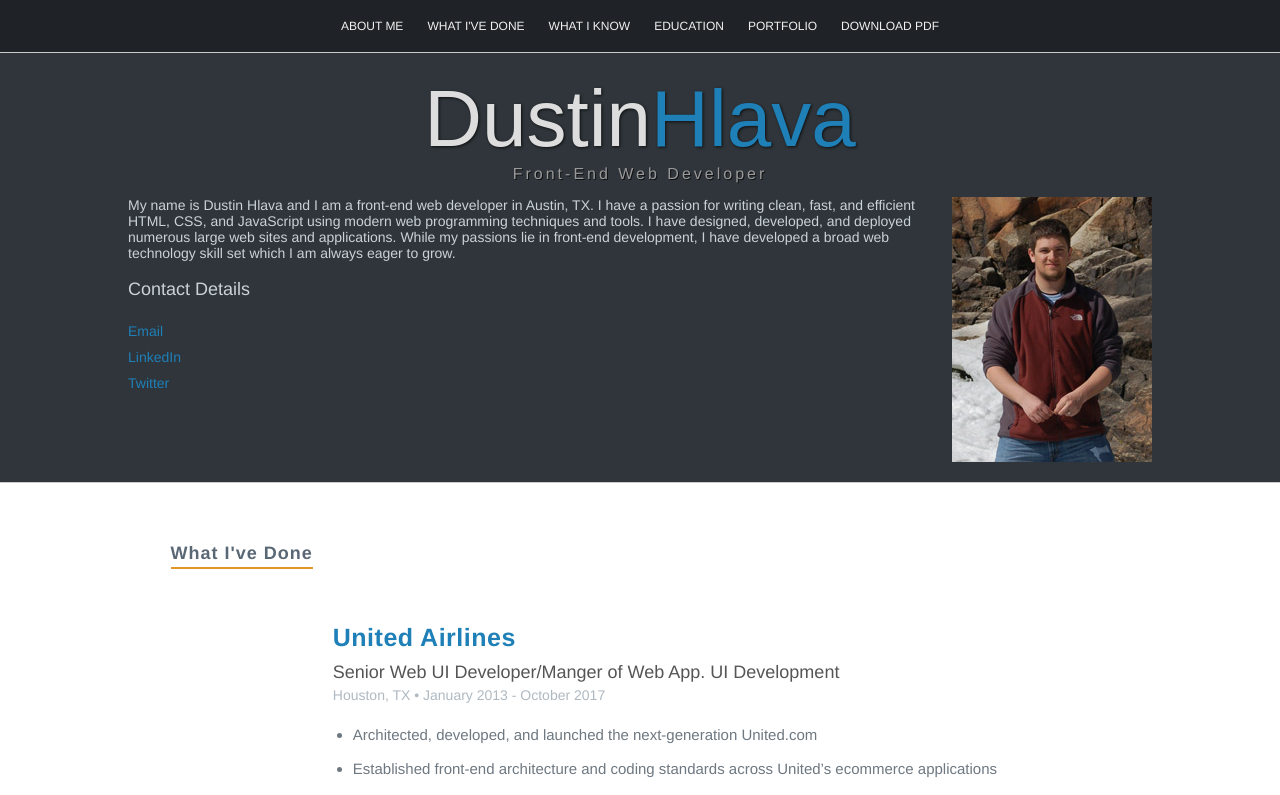
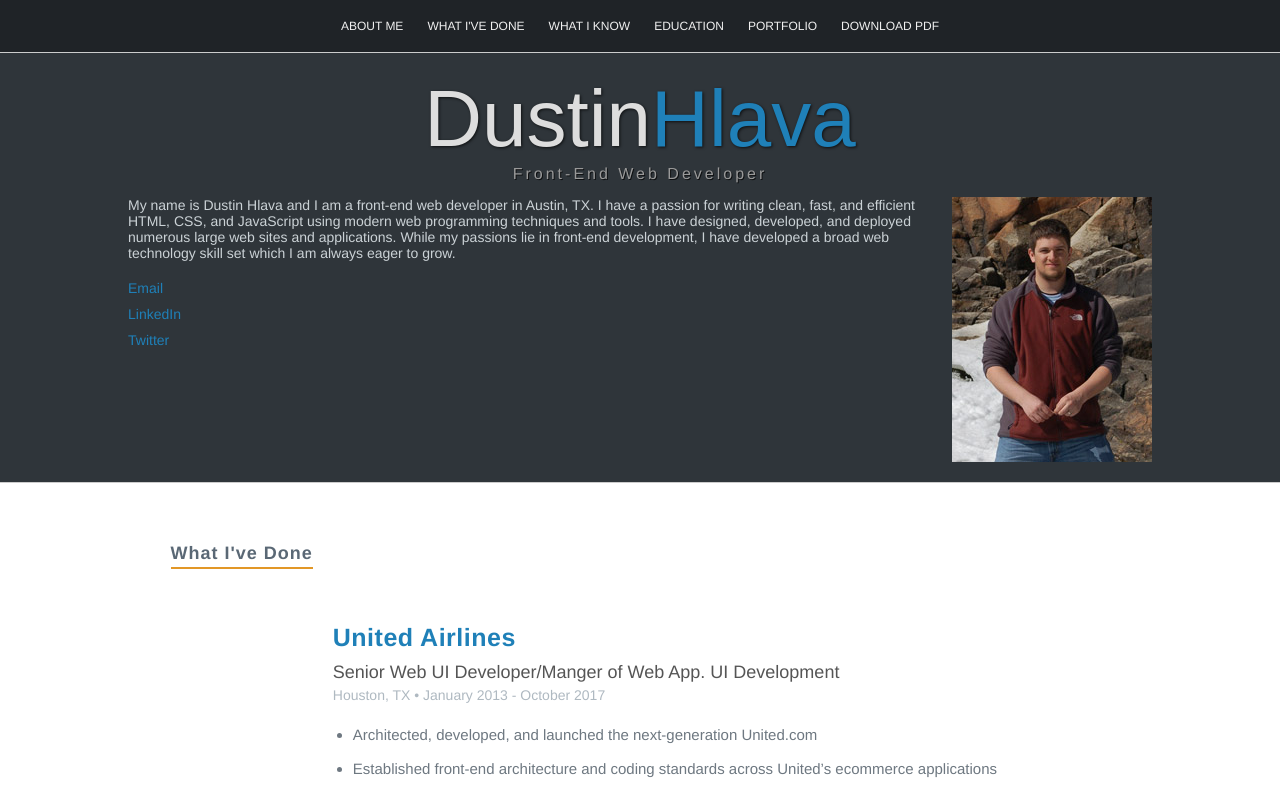
Before and after one commit to dhlava/portfolio, a React (Create React App) app: page / in a window 1280 px wide. Shown: the top 795 px of the page. Built offline with nearby package versions, Linux system fonts and the light colour scheme.

Commit message:
removes contact detail text from personal section

```diff
--- a/src/components/Personal.js
+++ b/src/components/Personal.js
@@ -15,7 +15,6 @@ class Personal extends Component {
                         <p>{this.props.basics.summary}</p>
                     </div>
                     <div className="contact_details">
-                        <h3>Contact Details</h3>
                         <SocialMedia profiles={this.props.basics.profiles} />
                     </div>
                 </div>
```
